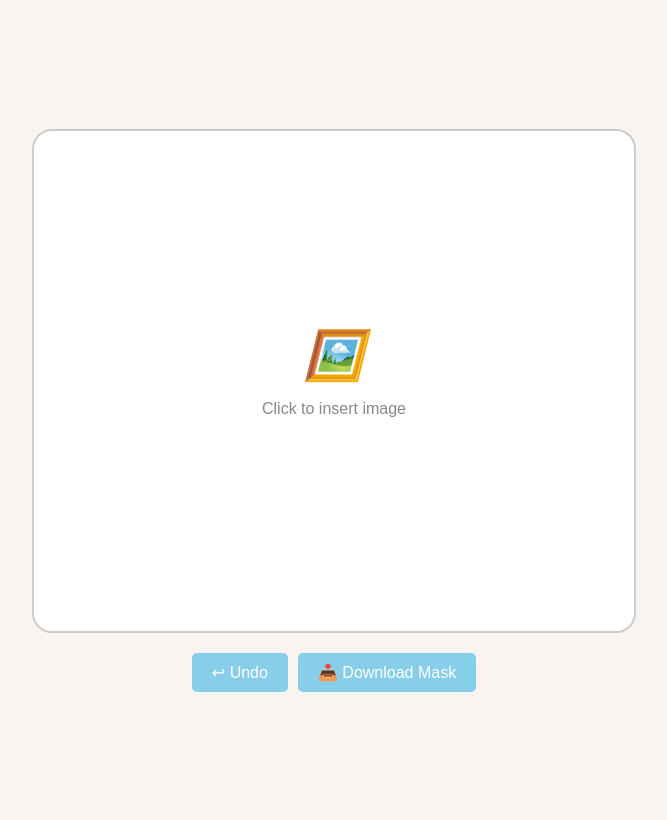
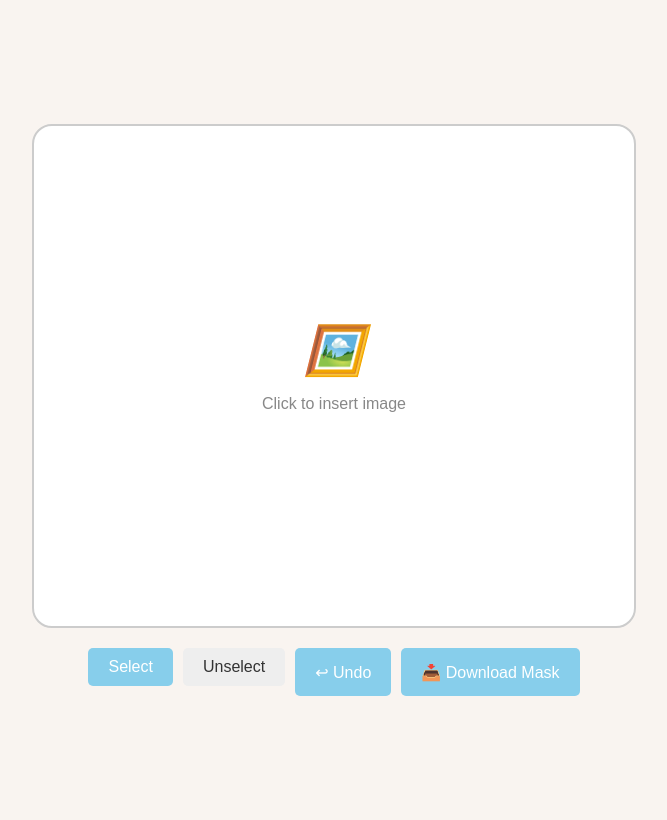
Before and after one commit to wyqfrank/BLUNGE-AI-Project, a Flask app: page / in a window 1280 px wide. Shown: the whole page, without its empty margins (306-973 px from the left). Run offline with Flask 3, Linux system fonts and the light colour scheme.

Commit message:
Current Buggy Select and Unselect

```diff
--- a/app.py
+++ b/app.py
@@ -4,7 +4,7 @@ import os
 # Add the Segment Anything directory to the Python path
 sys.path.append(os.path.expanduser("~/Desktop/segment-anything"))
 
-from segment_anything import sam_model_registry, SamPredictor
+from segment_anything import sam_model_registry, SamPredictor, SamAutomaticMaskGenerator
 from flask import Flask, request, jsonify, render_template, send_file
 import numpy as np
 from PIL import Image
@@ -23,12 +23,13 @@ device = 'cuda' if torch.cuda.is_available() else 'cpu'
 sam = sam_model_registry[model_type](checkpoint=sam_checkpoint)
 sam.to(device=device)
 predictor = SamPredictor(sam)
+mask_generator = SamAutomaticMaskGenerator(sam)
 
 # Initialize variables to store the image and interaction data
 current_image = None  # PIL Image
 current_image_np = None  # NumPy array
-input_points = []
-input_labels = []
+all_masks = []  # List of all possible segments
+overall_mask = None  # The combined mask of selected segments
 
 @app.route('/')
 def home():
@@ -36,11 +37,11 @@ def home():
 
 @app.route('/upload_image', methods=['POST'])
 def upload_image():
-    global current_image, current_image_np, predictor, input_points, input_labels
+    global current_image, current_image_np, predictor, mask_generator, all_masks, overall_mask
 
     # Reset interaction data
-    input_points = []
-    input_labels = []
+    all_masks = []
+    overall_mask = None
 
     # Get the image file from the request
     file = request.files['image']
@@ -53,20 +54,42 @@ def upload_image():
     # Set the image in the predictor
     predictor.set_image(current_image_np)
 
+    # Generate all possible masks (segments)
+    print("Generating all possible masks...")
+    all_masks = mask_generator.generate(current_image_np)
+    print(f"Generated {len(all_masks)} masks.")
+
+    # Initialize the overall mask
+    overall_mask = np.zeros(current_image_np.shape[:2], dtype=np.uint8)
+
     return jsonify({'status': 'success'})
 
 @app.route('/click', methods=['POST'])
 def click():
-    global input_points, input_labels, predictor, current_image_np
+    global overall_mask, all_masks, current_image_np
 
     data = request.get_json()
     x = int(data['x'])
     y = int(data['y'])
-    label = int(data['label'])  # 1 for foreground, 0 for background
+    mode = data.get('mode', 'select')  # 'select' or 'unselect'
 
-    # Append the new point and label
-    input_points.append([x, y])
-    input_labels.append(label)
+    # Find the segment that contains the clicked point
+    clicked_mask = None
+    for mask_dict in all_masks:
+        mask = mask_dict['segmentation']
+        if mask[y, x]:
+            clicked_mask = mask
+            break
+
+    if clicked_mask is not None:
+        if mode == 'select':
+            # Add the clicked mask to the overall mask
+            overall_mask = np.logical_or(overall_mask, clicked_mask)
+        elif mode == 'unselect':
+            # Remove the clicked mask from the overall mask
+            overall_mask = np.logical_and(overall_mask, np.logical_not(clicked_mask))
+    else:
+        print("No segment found at the clicked point.")
 
     # Generate and return the updated image with mask
     result_image = generate_masked_image()
@@ -80,52 +103,36 @@ def click():
 
 @app.route('/undo', methods=['POST'])
 def undo():
-    global input_points, input_labels, predictor, current_image_np, current_image
-
-    if input_points:
-        # Remove the last point and label
-        input_points.pop()
-        input_labels.pop()
-
-        if input_points:
-            # Generate and return the updated image with mask
-            result_image = generate_masked_image()
-        else:
-            # No points left, display the original image
-            result_image = current_image
-
-        # Convert the result image to a base64-encoded PNG
-        buffered = BytesIO()
-        result_image.save(buffered, format="PNG")
-        result_base64 = base64.b64encode(buffered.getvalue()).decode('utf-8')
-
-        return jsonify({'result_image': result_base64})
-    else:
-        return jsonify({'result_image': None})
+    # For simplicity, we won't implement undo functionality for segment-based selection
+    # You can extend this by keeping a history of masks if needed
+    return jsonify({'result_image': None})
 
 @app.route('/download_image', methods=['POST'])
 def download_image():
-    global input_points, input_labels, predictor, current_image_np, current_image
+    global overall_mask, current_image
 
-    if input_points:
-        # Generate the transparent image
-        transparent_image = generate_transparent_image()
+    if overall_mask is not None and np.any(overall_mask):
+        try:
+            # Generate the transparent image
+            transparent_image = generate_transparent_image()
 
-        # Save the image to a BytesIO object
-        img_io = BytesIO()
-        transparent_image.save(img_io, format='PNG')
-        img_io.seek(0)
+            # Save the image to a BytesIO object
+            img_io = BytesIO()
+            transparent_image.save(img_io, format='PNG')
+            img_io.seek(0)
 
-        # Send the image as a file response
-        return send_file(
-            img_io,
-            mimetype='image/png',
-            as_attachment=True,
-            download_name='segmented_image.png'  # Use 'download_name' for Flask >= 2.0
-        )
+            # Send the image as a file response
+            return send_file(
+                img_io,
+                mimetype='image/png',
+                as_attachment=True,
+                download_name='segmented_image.png'
+            )
+        except Exception as e:
+            print('Error in /download_image:', e)
+            return jsonify({'error': 'An error occurred while generating the image.'}), 500
     else:
-        # Return a 400 Bad Request with an error message
-        return jsonify({'error': 'No segmentation available. Please select some points first.'}), 400
+        return jsonify({'error': 'No segmentation available. Please select some segments first.'}), 400
 
 def resize_image(image, long_side=1024):
     width, height = image.size
@@ -137,50 +144,11 @@ def resize_image(image, long_side=1024):
         new_width = int(round((width * long_side) / height))
     return image.resize((new_width, new_height), Image.LANCZOS)
 
-def post_process_mask(mask):
-    # Convert mask to uint8 format
-    mask = (mask * 255).astype(np.uint8)
+def generate_masked_image():
+    global current_image_np, overall_mask
 
-    # Apply median blur to reduce noise
-    mask = cv2.medianBlur(mask, 5)
-
-    # Define a kernel size for morphological operations
-    kernel_size = 7  # Increased kernel size for smoother mask
-    kernel = np.ones((kernel_size, kernel_size), np.uint8)
-
-    # Apply morphological closing (dilation followed by erosion)
-    mask = cv2.morphologyEx(mask, cv2.MORPH_CLOSE, kernel)
-
-    # Apply morphological opening (erosion followed by dilation)
-    mask = cv2.morphologyEx(mask, cv2.MORPH_OPEN, kernel)
-
-    # Apply Gaussian blur to smooth edges
-    mask = cv2.GaussianBlur(mask, (7, 7), 0)
-
-    return mask
-
-def generate_masked_image():
-    global current_image_np, input_points, input_labels
-
-    # Convert lists to NumPy arrays
-    input_point = np.array(input_points)
-    input_label = np.array(input_labels)
-
-    # Perform segmentation prediction
-    masks, _, _ = predictor.predict(
-        point_coords=input_point,
-        point_labels=input_label,
-        multimask_output=False,
-    )
-
-    # Get the mask
-    mask = masks[0]
-
-    # Post-process the mask
-    mask_processed = post_process_mask(mask)
-
-    # Threshold the mask to create a binary mask
-    _, mask_bin = cv2.threshold(mask_processed, 128, 255, cv2.THRESH_BINARY)
+    # Ensure overall_mask is boolean
+    mask_bin = overall_mask.astype(np.uint8) * 255
 
     # Convert original image to numpy array
     image_array = current_image_np.copy()
@@ -215,33 +183,13 @@ def generate_masked_image():
     return result_image
 
 def generate_transparent_image():
-    global current_image_np, input_points, input_labels, current_image
+    global overall_mask, current_image
 
-    # Convert lists to NumPy arrays
-    input_point = np.array(input_points)
-    input_label = np.array(input_labels)
-
-    # Perform segmentation prediction
-    masks, _, _ = predictor.predict(
-        point_coords=input_point,
-        point_labels=input_label,
-        multimask_output=False,
-    )
-
-    # Get the mask
-    mask = masks[0]
-
-    # Post-process the mask
-    mask_processed = post_process_mask(mask)
-
-    # Resize mask to match the original image size
-    mask_resized = cv2.resize(mask_processed, (current_image.size[0], current_image.size[1]), interpolation=cv2.INTER_LINEAR)
-
-    # Threshold the mask to create a binary mask
-    _, mask_bin = cv2.threshold(mask_resized, 128, 255, cv2.THRESH_BINARY)
+    # Resize mask to match the original image size if needed
+    mask_resized = cv2.resize(overall_mask.astype(np.uint8), (current_image.size[0], current_image.size[1]), interpolation=cv2.INTER_NEAREST)
 
     # Create an alpha channel based on the processed mask
-    alpha_channel = Image.fromarray(mask_bin).convert('L')
+    alpha_channel = Image.fromarray(mask_resized * 255).convert('L')
 
     # Add the alpha channel to the original image
     image_with_alpha = current_image.copy()
--- a/static/script.js
+++ b/static/script.js
@@ -7,7 +7,24 @@ document.addEventListener('DOMContentLoaded', () => {
   const undoButton = document.getElementById('undoButton');
   const loadingIndicator = document.getElementById('loading');
 
+  const selectModeButton = document.getElementById('selectModeButton');
+  const unselectModeButton = document.getElementById('unselectModeButton');
+
   let imageLoaded = false;
+  let currentMode = 'select'; // Default mode
+
+  // Mode Toggle Event Listeners
+  selectModeButton.addEventListener('click', () => {
+    currentMode = 'select';
+    selectModeButton.classList.add('active');
+    unselectModeButton.classList.remove('active');
+  });
+
+  unselectModeButton.addEventListener('click', () => {
+    currentMode = 'unselect';
+    unselectModeButton.classList.add('active');
+    selectModeButton.classList.remove('active');
+  });
 
   imageBox.addEventListener('click', () => {
     if (!imageLoaded) {
@@ -52,8 +69,8 @@ document.addEventListener('DOMContentLoaded', () => {
     const x = (event.clientX - rect.left) * (displayedImage.naturalWidth / displayedImage.width);
     const y = (event.clientY - rect.top) * (displayedImage.naturalHeight / displayedImage.height);
 
-    // Determine if it's a left or right click
-    const label = event.button === 2 ? 0 : 1;  // Right-click: background (0), Left-click: foreground (1)
+    // Determine label based on current mode
+    const label = currentMode === 'select' ? 1 : 0;
 
     // Send the click coordinates to the back end
     const response = await fetch('/click', {
--- a/static/styles.css
+++ b/static/styles.css
@@ -91,3 +91,27 @@ body {
 .action-button:hover {
   background-color: #1e90ff;
 }
+.mode-toggle {
+  display: flex;
+  gap: 10px;
+  margin-bottom: 10px;
+}
+
+.mode-button {
+  padding: 10px 20px;
+  background-color: #eee;
+  color: #333;
+  border: none;
+  border-radius: 5px;
+  font-size: 16px;
+  cursor: pointer;
+}
+
+.mode-button.active {
+  background-color: skyblue;
+  color: white;
+}
+
+.mode-button:hover {
+  background-color: #ccc;
+}
--- a/templates/index.html
+++ b/templates/index.html
@@ -21,7 +21,13 @@
         <img src="" alt="Selected" id="displayedImage" class="displayed-image" style="display: none;">
         <input type="file" accept="image/*" id="fileInput" style="display: none;">
       </div>
+
       <div class="buttons">
+        <!-- Mode Toggle Buttons -->
+        <div class="mode-toggle">
+          <button class="mode-button active" id="selectModeButton">Select</button>
+          <button class="mode-button" id="unselectModeButton">Unselect</button>
+        </div>
         <button class="action-button" id="undoButton">&#x21A9; Undo</button>
         <button class="action-button" id="downloadButton">&#x1F4E5; Download Mask</button>
       </div>
```
